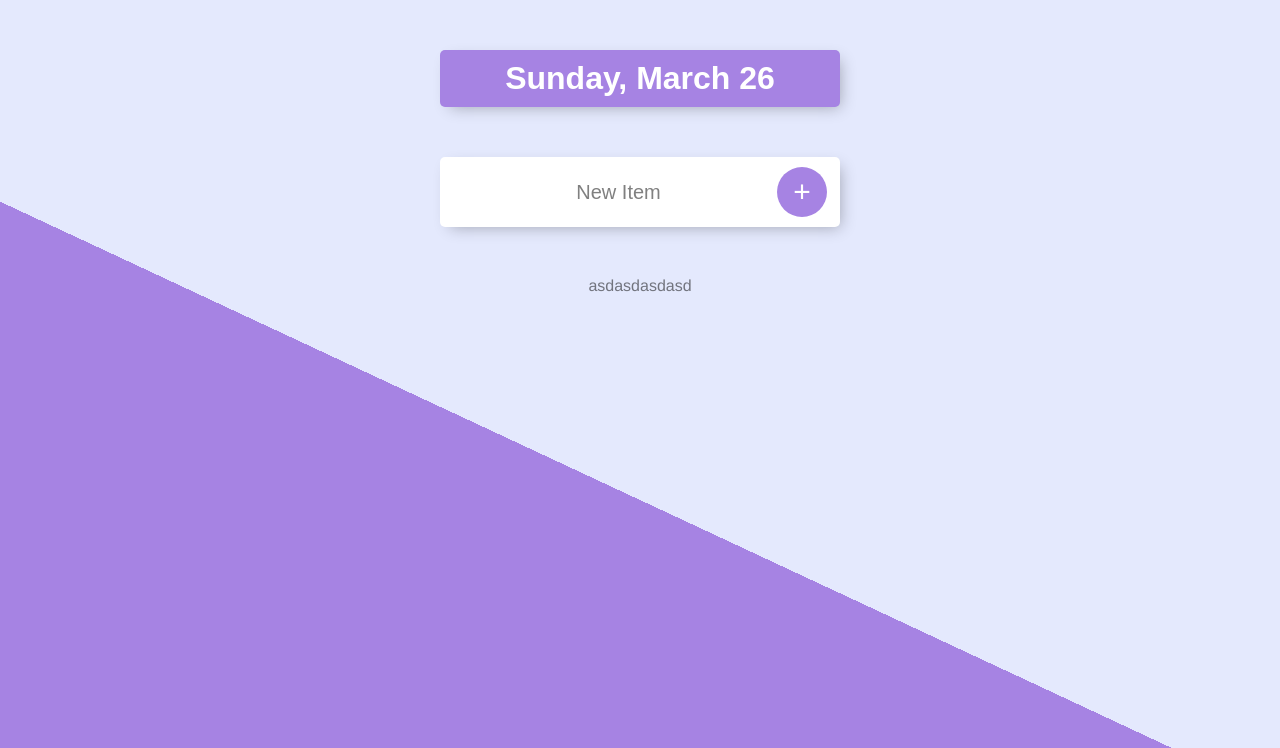
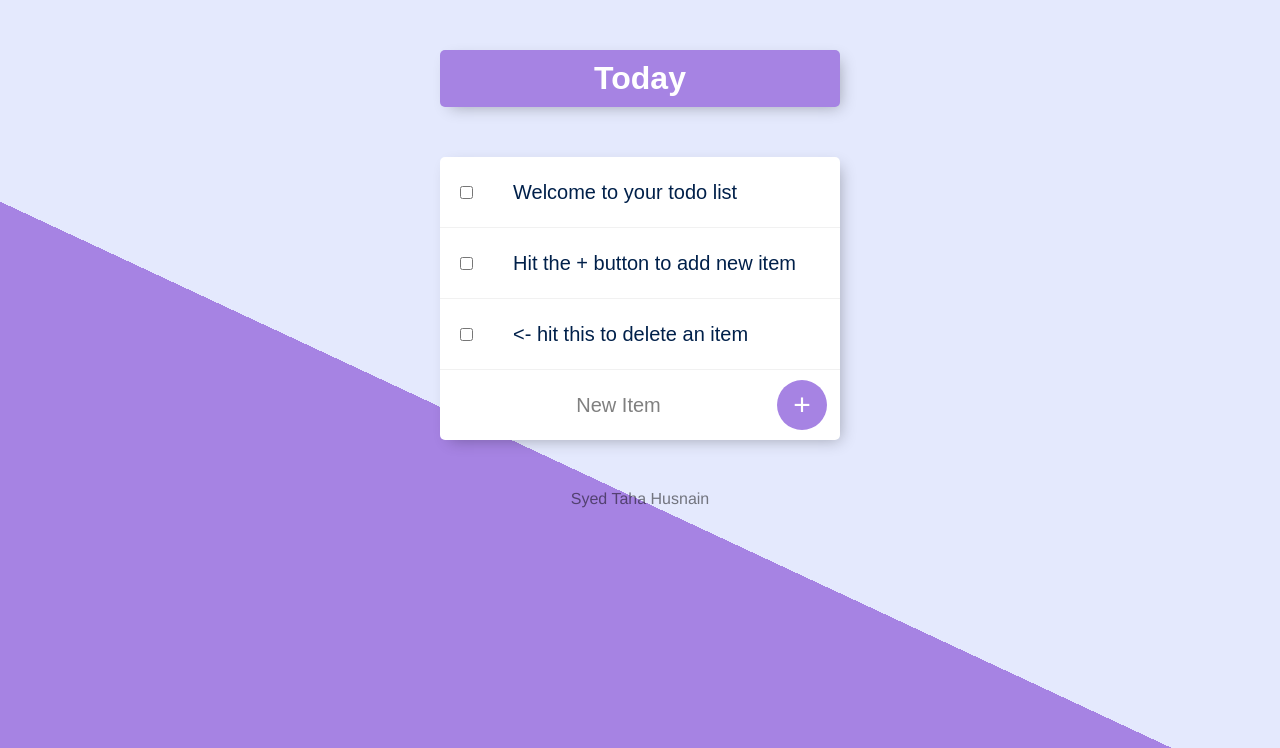
Before and after one commit to Tahahusnain/to-do-list, a Node server app: page / in a window 1280 px wide. Shown: the top 748 px of the page. Run offline with Node 20, Linux system fonts and the light colour scheme; data comes from the database, SQL or seed files in the repository; data that the repository does not hold is empty; some libraries are stand-ins or nearby versions.

Commit message:
Added functionalities of deleting list in todo-list

```diff
--- a/app.js
+++ b/app.js
@@ -1,53 +1,162 @@
 const express = require('express')
 const bodyParser= require('body-parser')
 const app = express()
-const date = require(__dirname+"/date.js")
+const _ = require('lodash')
+const mongoose = require('mongoose')
 
-let items= [];
-let workItems=[]
 
 app.set("view engine","ejs")
 app.use(bodyParser.urlencoded({extended:true}))
 app.use(express.static("public"));
+mongoose.connect('mongodb://127.0.0.1:27017/todolistDB', { useNewUrlParser: true });
 
+const itemsSchema = {
+    name: String
+}
+
+const Item = new mongoose.model('Item', itemsSchema);
+
+const items = new Item({
+    name: "Welcome to your todo list"
+})
+const items1 = new Item({
+    name: "Hit the + button  to add new item"
+})
+const items2 = new Item({
+    name: "<- hit this to delete an item"
+})
+
+const defaultArray = [items, items1, items2]
+
+const listSchema = {
+    name: String,
+    items: [itemsSchema]
+};
+
+const List = new mongoose.model('List',listSchema);
 
 app.get('/', (req, res) =>{
 
+    Item.find({}).then((foundItems) =>{
 
-   let day = date.getDate();
-    res.render("list", {
-        listTitle: day,
-        newListItems: items
-    });
+
+        if(foundItems.length === 0){
+            Item.insertMany(defaultArray).then(()=>{
+                 console.log("insert data successfully ")  // Success
+                }).catch((error)=>{
+                console.log(error)      // Failure
+
+            });
+            res.redirect('/');
+        }else{
+            res.render("list", {
+                listTitle: "Today",
+                newListItems: foundItems
+            });
+        }
+
+    })
+
+
 });
 
+app.get("/:listname",(req,res)=>{
+
+    const customeListName= _.capitalize(req.params.listname);
+
+
+List.findOne({name: customeListName}).then((foundList)=>{
+        if(!foundList){
+            const list = new List ({
+                name: customeListName,
+                items: defaultArray
+            })
+            list.save();
+            res.redirect('/'+ customeListName);
+        }else{
+            res.render("list", {
+                listTitle:  foundList.name,
+                newListItems: foundList.items
+            });
+        }
+    })
+    .catch((err)=>{
+        console.log(err);
+    });
+
+
+})
+
 app.post("/",(req,res)=>{
-    let newitem = req.body.newItem;
+    const newitem = req.body.newItem;
+    const listName = req.body.list;
 
-    if (req.body.list === "Work") {
-        workItems.push(newitem);
-        res.redirect("/work");
+    console.log("list name = "+listName);
+
+    const item = new Item({
+        name: newitem
+    })
+
+    if (listName === "Today") {
+        item.save();
+        res.redirect('/');
     }else{
-        items.push(newitem);
-        res.redirect("/");
+        // console.log("aaaa ");
+        List.findOne({name: listName}).then((foundList)=>{
+            foundList.items.push(item);
+            foundList.save();
+            res.redirect('/'+listName);
+        }).catch((err)=>{
+            console.log(err);
+        });
     }
 })
 
-app.get("/work",(req,res)=>{
+app.post("/delete",(req,res)=>{
 
-    res.render ("list",{
-        listTitle: "Work List",
-        newListItems: workItems
-    })
+    const checkeditemId= req.body.check;
+    const listName = req.body.listName;
+
+    console.log(listName +" <=> "+ checkeditemId );
+
+   if(listName === "Today"){
+        Item.findByIdAndRemove(checkeditemId).then((err)=>{
+
+            console.log("data removed")
+            res.redirect("/")  // Success
+           }).catch((error)=>{
+           console.log(error)      // Failure
+
+       });
+
+    }else{
+        List.findOneAndUpdate({name: listName},{$pull: {items: {_id: checkeditemId}}}).then((err)=>{
+            console.log("data removed 1")
+            res.redirect("/"+listName)  // Success
+
+           }).catch((error)=>{
+           console.log(error)      // Failure
+
+       });
+    }
+
 })
 
-app.post("/work",(req,res)=>{
-    let item = req.body.newItem;
-    workItems.push(item);
-    res.redirect("/work")
-})
 
 
 app.listen(3000,(req,res)=>{
     console.log("Server listening on port 3000");
 });
+
+// app.get("/work",(req,res)=>{
+
+//     res.render ("list",{
+//         listTitle: "Work List",
+//         newListItems: workItems
+//     })
+// })
+// app.post("/work",(req,res)=>{
+//     let item = req.body.newItem;
+//     workItems.push(item);
+//     res.redirect("/work")
+// })
--- a/date.js
+++ /dev/null
@@ -1,13 +0,0 @@
-
-exports.getDate = function (){
-
-    let today = new Date();
-
-    let options = {
-    weekday: "long",
-    day:"numeric",
-    month:"long"
-    };
-
-    return today.toLocaleDateString("en-US",options);
-};
--- a/package.json
+++ b/package.json
@@ -3,7 +3,9 @@
     "body-parser": "^1.20.2",
     "ejs": "^3.1.9",
     "express": "^4.18.2",
-    "install": "^0.13.0"
+    "install": "^0.13.0",
+    "lodash": "^4.17.21",
+    "mongoose": "^7.0.2"
   },
   "name": "todolist",
   "version": "1.0.0",
--- a/public/css/styles.css
+++ b/public/css/styles.css
@@ -53,7 +53,7 @@ p {
   color: #00204a;
 }
 
-form {
+form.item {
   text-align: center;
   margin-left: 20px;
 }
--- a/views/footer.ejs
+++ b/views/footer.ejs
@@ -4,7 +4,7 @@
 </body>
 
     <footer>
-        asdasdasdasd
+        Syed Taha Husnain
     </footer>
 
 </html>
--- a/views/list.ejs
+++ b/views/list.ejs
@@ -8,10 +8,14 @@
 
 
       <% for(let i=0; i<newListItems.length ; i++) { %>
-      <div class="item">
-        <input type="checkbox" name="checkbox">
-        <p><%= newListItems[i] %></p>
-      </div>
+        <form action="/delete" method="post">
+          <div class="item">
+            <input type="checkbox" name="check" value="<%= newListItems[i]._id %>" onchange="this.form.submit()">
+            <p><%= newListItems[i].name %></p>
+          </div>
+          <input type="hidden" name="listName" value="<%=listTitle %>">
+        </form>
+
       <% } %>
 
       <form class="item" action="/" method="post">
```
Also changed, not shown: 1 other file.
